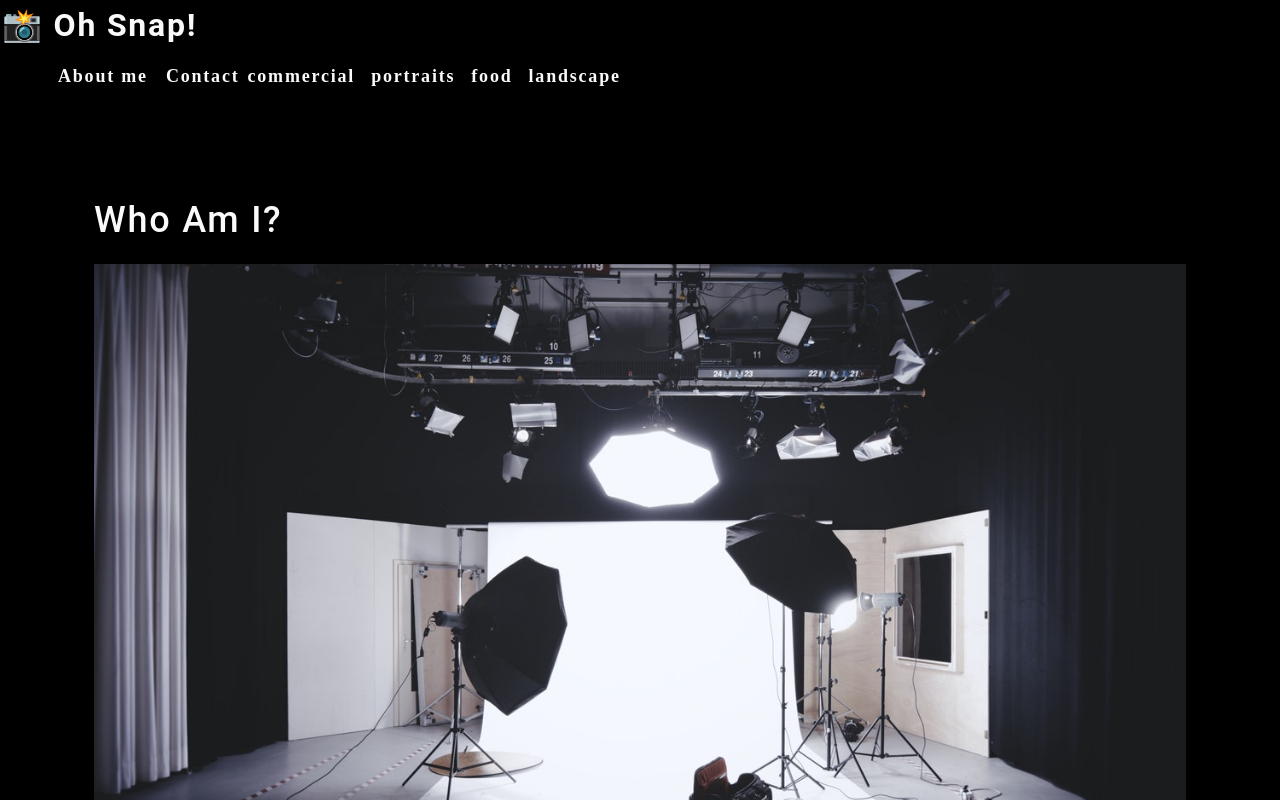
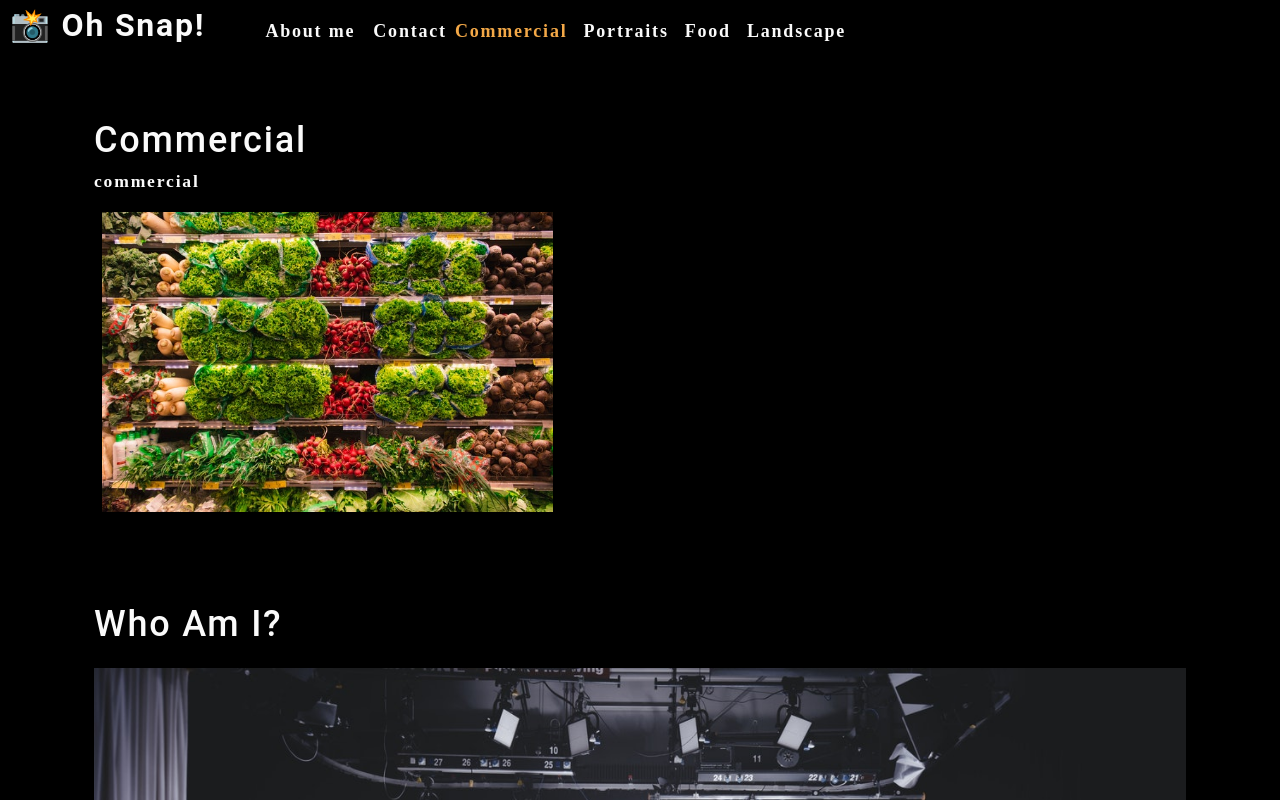
Before and after one commit to feydan/react-photo-port, a React (Create React App) app: page / in a window 1280 px wide. Shown: the top 800 px of the page. Built offline with nearby package versions, Linux system fonts and the light colour scheme.

Commit message:
Adding Nav tab states

```diff
--- a/src/App.js
+++ b/src/App.js
@@ -1,15 +1,37 @@
-import React from 'react'
+import React, {useState} from 'react'
 import Nav from './components/Nav'
 import About from './components/About'
+import Gallery from './components/Gallery'
 import './App.css'
 
-const App = () => (
-  <div>
-    <Nav />
-    <main>
-      <About />
-    </main>
-  </div>
-)
+const App = () => {
+  const [categories] = useState([
+    {
+      name: 'commercial',
+      description: 'Photos of grocery stores, food trucks, and other commercial projects',
+    },
+    { name: 'portraits', description: 'Portraits of people in my life' },
+    { name: 'food', description: 'Delicious delicacies' },
+    { name: 'landscape', description: 'Fields, farmhouses, waterfalls, and the beauty of nature' },
+  ]);
+
+  const [currentCategory, setCurrentCategory] = useState(categories[0]);
+
+  return (
+    <div>
+      <Nav
+        categories={categories}
+        setCurrentCategory={setCurrentCategory}
+        currentCategory={currentCategory}
+      ></Nav>
+      <main>
+        <div>
+          <Gallery></Gallery>
+          <About></About>
+        </div>
+      </main>
+    </div>
+  )
+}
 
 export default App;
--- /dev/null
+++ b/src/components/Gallery/index.js
@@ -0,0 +1,26 @@
+import React from 'react'
+import { capitalizeFirstLetter } from '../../utils/helpers';
+import photo from "../../assets/small/commercial/0.jpg";
+
+const Gallery = () => {
+  const currentCategory = {
+    name: "commercial",
+    description:
+      "Photos of grocery stores, food trucks, and other commercial projects",
+  }
+  return (
+    <section>
+      <h1>{capitalizeFirstLetter(currentCategory.name)}</h1>
+      <p>{currentCategory.name}</p>
+      <div className='flex-row'>
+          <img
+            src={photo}
+            alt='Commercial Example'
+            className='img-thumbnail mx-1'
+          />
+      </div>
+    </section>
+  )
+}
+
+export default Gallery
--- a/src/components/Nav/index.js
+++ b/src/components/Nav/index.js
@@ -1,33 +1,34 @@
-import React from 'react'
+import React, { useEffect } from 'react'
+import { capitalizeFirstLetter } from "../../utils/helpers"
 
-const Nav = () => {
-  const categories = [
-    {
-      name: "commercial",
-      description:
-        "Photos of grocery stores, food trucks, and other commercial projects",
-    },
-    { name: "portraits", description: "Portraits of people in my life" },
-    { name: "food", description: "Delicious delicacies" },
-    {
-      name: "landscape",
-      description: "Fields, farmhouses, waterfalls, and the beauty of nature",
-    },
-  ]
-  function categorySelected(name) {
-    console.log(`${name} clicked`)
-  }
+function Nav(props) {
+  const {
+    categories = [],
+    setCurrentCategory,
+    currentCategory,
+  } = props
+
+  useEffect(() => {
+    document.title = capitalizeFirstLetter(currentCategory.name);
+  }, [currentCategory]);
+
   return (
-    <header>
+    <header className="flex-row px-1">
       <h2>
         <a data-testid="link" href="/">
-          <span role="img" aria-label="camera"> 📸</span> Oh Snap!
+          <span role="img" aria-label="camera">
+            {" "}
+            📸
+          </span>{" "}
+          Oh Snap!
         </a>
       </h2>
       <nav>
         <ul className="flex-row">
           <li className="mx-2">
-            <a data-testid="about" href="#about">
+            <a
+              href="#about"
+            >
               About me
             </a>
           </li>
@@ -35,12 +36,15 @@
             <span>Contact</span>
           </li>
           {categories.map((category) => (
-            <li
-              className="mx-1"
-              key={category.name}
-            >
-              <span onClick={() => categorySelected(category.name)} >
-                {category.name}
+            <li className={`mx-1 ${
+                currentCategory.name === category.name && 'navActive'
+                }`} key={category.name}>
+              <span
+                onClick={() => {
+                  setCurrentCategory(category)
+                }}
+              >
+                {capitalizeFirstLetter(category.name)}
               </span>
             </li>
           ))}
@@ -48,6 +52,6 @@
       </nav>
     </header>
   )
-  }
+}
 
-export default Nav
+export default Nav;
```
